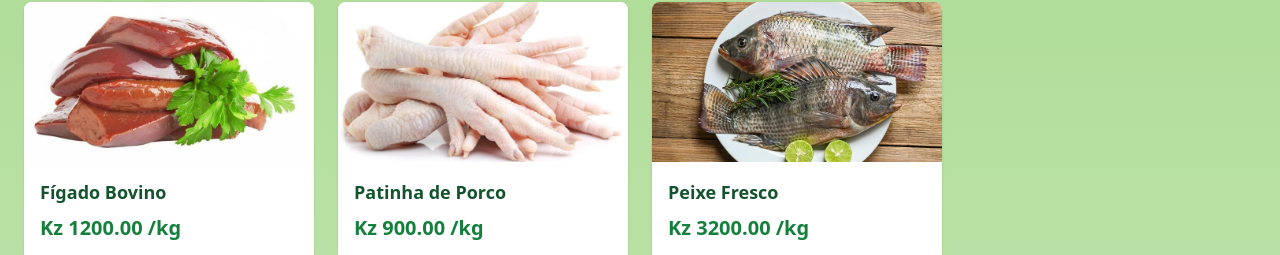
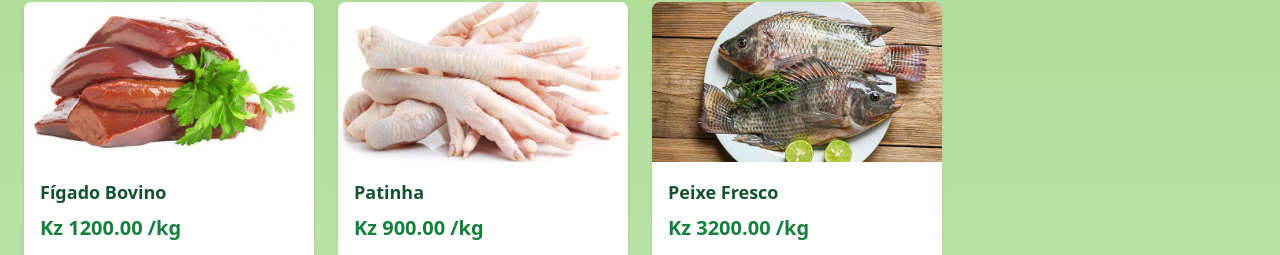
Before and after one commit to Ardu1noDev/kimalink, a website: page products.html in a window 1280 px wide. Shown: the part 918-1173 px from the top of the page. Drawn offline with nearby package versions, Linux system fonts and the light colour scheme.

Commit message:
Update products.html

```diff
--- a/products.html
+++ b/products.html
@@ -378,11 +378,11 @@
         },
         {
           id: 'patinha',
-          name: 'Patinha de Porco',
+          name: 'Patinha',
           price: 900,
           unit: 'kg',
           image: './assets/carne/patinha.jpg',
-          description: 'Patinha de porco fresca, ótima para caldos e ensopados robustos.',
+          description: 'Patinha fresca, ótima para caldos e ensopados robustos.',
           category: 'carnes',
           nutritionalValues: ['Colágeno', 'Proteínas', 'Minerais'],
           preparation: 'Cozinhar lentamente em ensopados ou feijoadas.',
```
